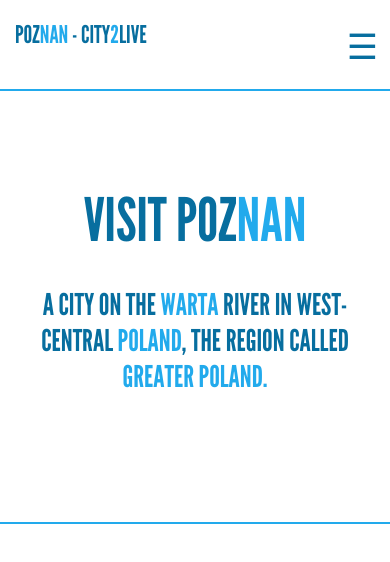
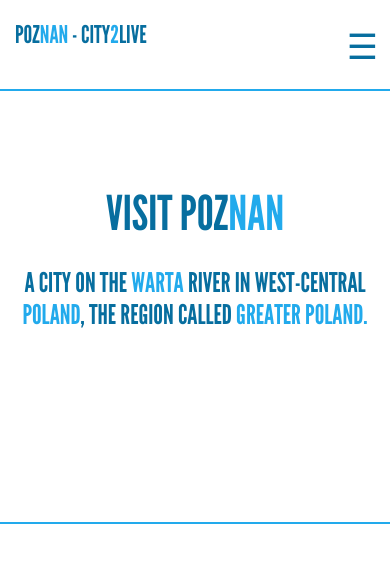
Before and after one commit to Aleksandr-Kills/Test, a website: page app/index.html in a window 390 px wide. Drawn offline with nearby package versions, Linux system fonts and the light colour scheme.

Commit message:
first-commit

```diff
--- a/app/css/media.css
+++ b/app/css/media.css
@@ -41,7 +41,15 @@
 
 /* Extra Small Devices, Phones */
 @media only screen and (max-width : 480px) {
-
+    .part-two .row .h1 {
+        max-width: 220px;
+        font-size: 3em;
+        min-height: inherit;
+    }
+    .part-two .row .p {
+        font-size: 1.7em;
+        min-height: inherit;
+    }
 }
 
 /* Custom, iPhone Retina */
```
